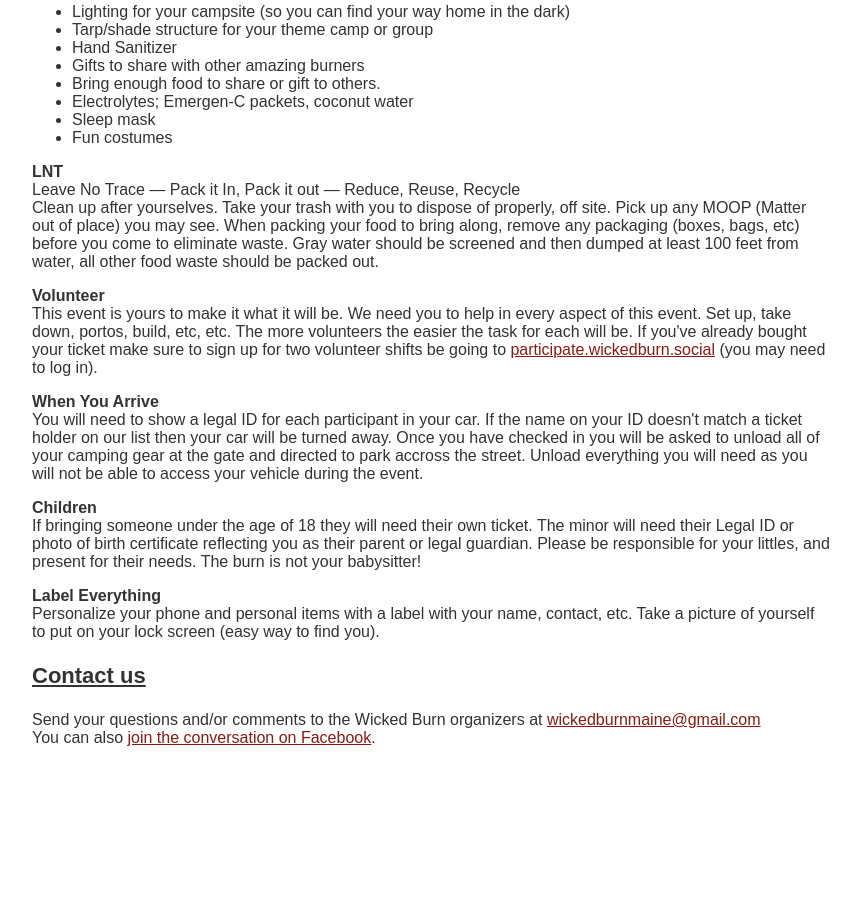
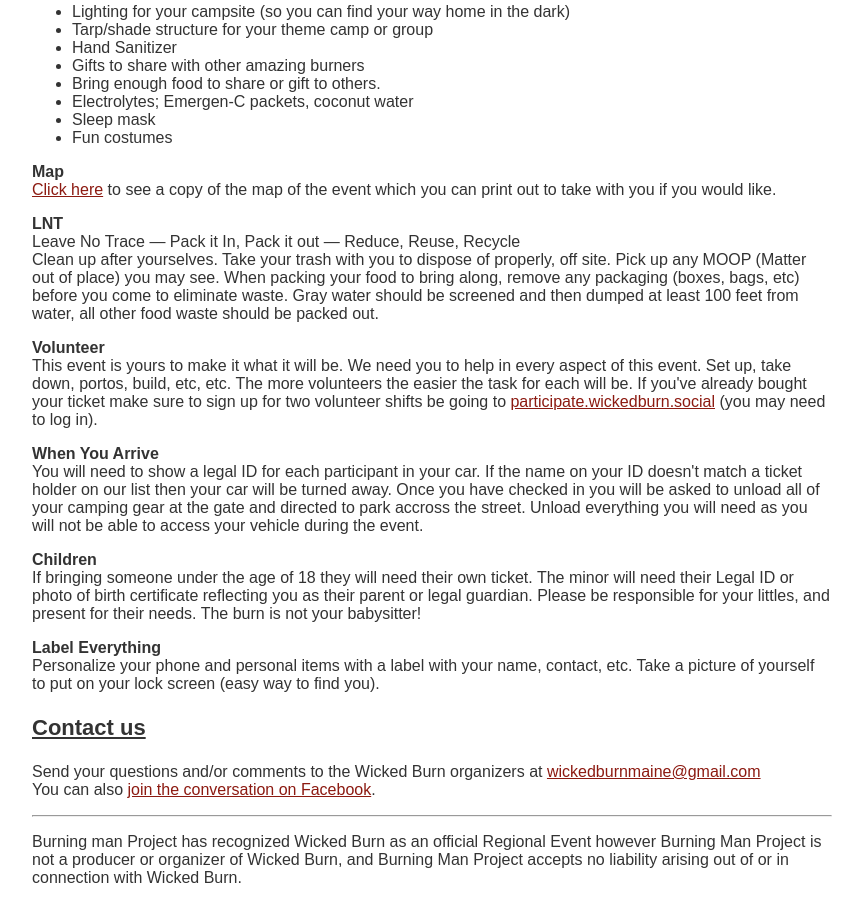
Before and after one commit to olleicua/wicked-burn-maine, a plain HTML site: page dist/survival_guide/index.html in a window 1280 px wide. Shown: the part 1073-1976 px from the top of the page, without its empty margins (208-1071 px from the left). Before the commit the page ends 1836 px from the top, so only its background shows below. Drawn offline with Linux system fonts and the light colour scheme; a web font is replaced by a local one.

Commit message:
added BMP disclaimer and map

```diff
--- a/dist/survival_guide/index.html
+++ b/dist/survival_guide/index.html
@@ -97,6 +97,12 @@
     </p>
 
     <p>
+      <b>Map</b>
+      <br />
+      <a href="/map.jpg" target="_blank">Click here</a> to see a copy of the map of the event which you can print out to take with you if you would like.
+    </p>
+
+    <p>
       <b>LNT</b>
       <br />
       Leave No Trace — Pack it In, Pack it out — Reduce, Reuse, Recycle
@@ -136,6 +142,9 @@
       <br />
       You can also <a href="https://www.facebook.com/groups/643176235068242" target="_blank">join the conversation on Facebook</a>.
     </p>
+    <hr />
+    <p>
+      Burning man Project has recognized Wicked Burn as an official Regional Event however Burning Man Project is not a producer or organizer of Wicked Burn, and Burning Man Project accepts no liability arising out of or in connection with Wicked Burn.
   </div>
 </body>
 </html>
```
Also changed, not shown: dist/code_of_conduct/index.html (+3 -0 lines), dist/event_policies/index.html (+3 -0 lines), dist/index.html (+3 -0 lines), dist/principles/index.html (+3 -0 lines), dist/tickets/index.html (+3 -0 lines), src/page_layout.html (+3 -0 lines), src/survival_guide.html (+6 -0 lines), MapPageSize.webp (added), dist/map.jpg (added).
